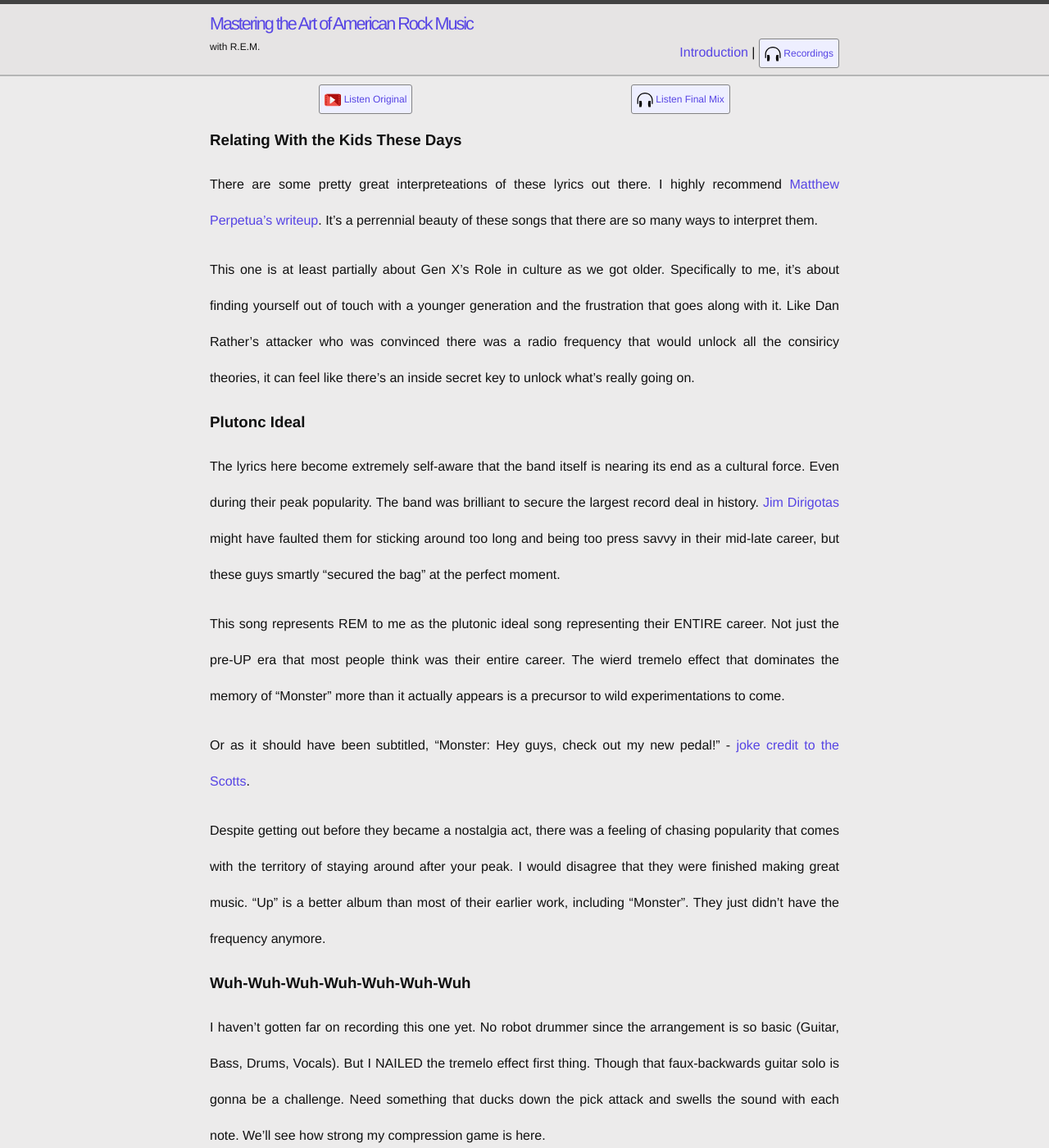
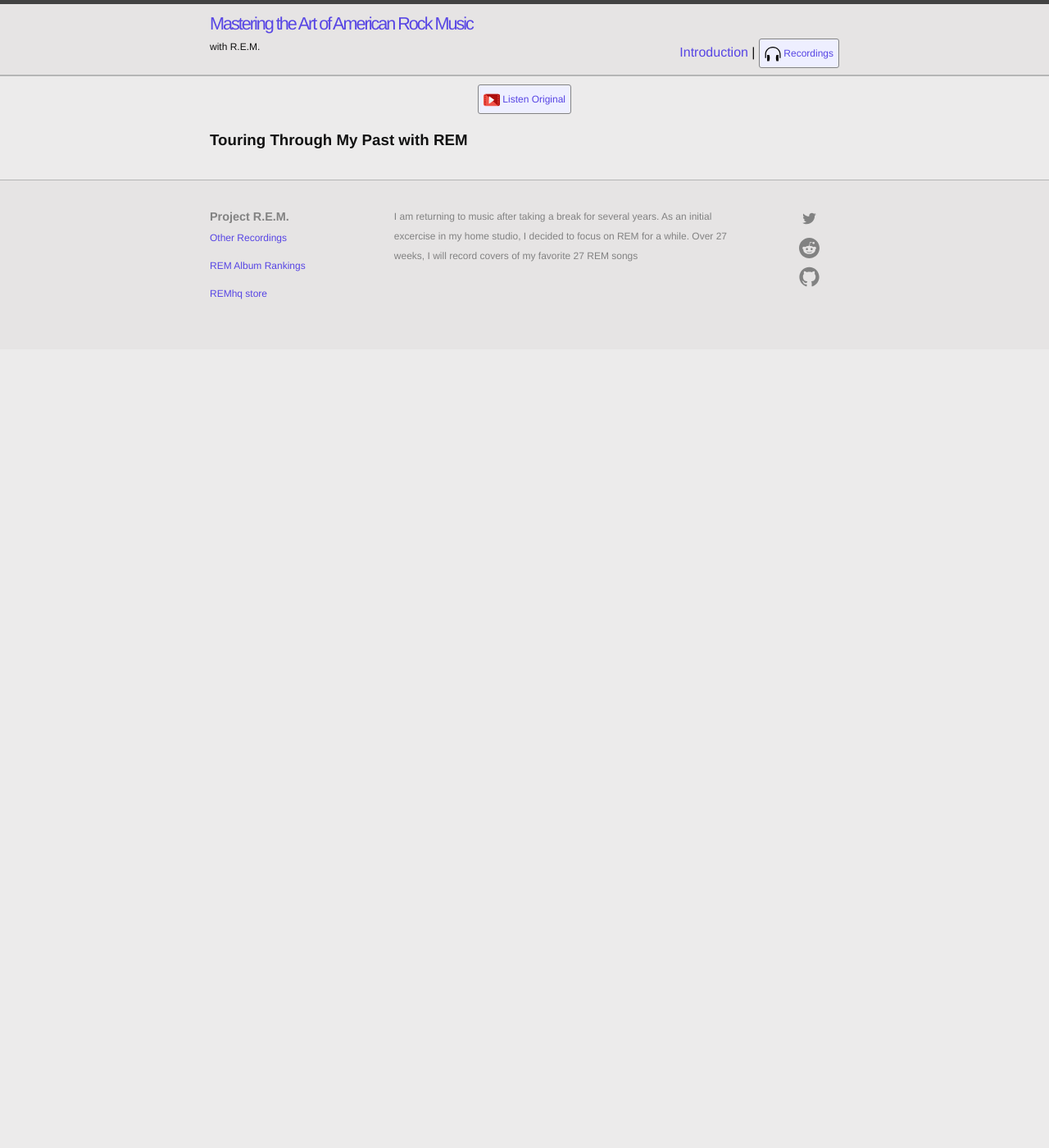
Before and after one commit to slatron/slatron.github.io, a Jekyll site: the page built from _posts/2021-03-30-frequency-1.md, in a window 1280 px wide and 1400 px high, scrolled down 203 px. Shown: the whole window at 82% size. Built offline with Jekyll 4.4.1, drawn with Linux system fonts in a browser that asks for light colours; after the commit the page ends 900 px from its top, so only the background shows below that; some of the changed text lies outside the part shown.

Commit message:
driver 8 chosen

```diff
--- a/_posts/2021-03-30-frequency-1.md
+++ b/_posts/2021-03-30-frequency-1.md
@@ -1,32 +1,16 @@
 ---
 layout: post
-title:  What's the Frequency Kenneth? I
-song: What's the Frequency Kenneth?
-album: Monster
-image: monster.jpg
-year: "1994"
-date: 2021-03-29t12:00:04
+title:  Driver 8 I
+song: Driver 8
+album: Fables of the Reconstruction
+image: fables.jpg
+year: "1985"
+date: 2021-04-10t12:00:04
 tags: rem-project
 category: music
-desc: Wuh-Wuh-Wuh-Wuh-Wuh-Wuh-Wuh-Wuh
-permalink: frequency-1.html
-video: https://www.youtube.com/watch?v=jWkMhCLkVOg
-final_mix: https://drive.google.com/file/d/1cZ0RDxEdf8dpr93axawJ0i0_k9d8qiZm/view?usp=sharing
+desc: next chapter
+permalink: driver8-1.html
+video: https://www.youtube.com/watch?v=wuFId1RYSZE
 ---
 
-### Relating With the Kids These Days
-There are some pretty great interpreteations of these lyrics out there. I highly recommend [Matthew Perpetua's writeup](https://popsongs.wordpress.com/2008/08/29/whats-the-frequency-kenneth/). It's a perrennial beauty of these songs that there are so many ways to interpret them.
-
-This one is at least partially about Gen X's Role in culture as we got older. Specifically to me, it's about finding yourself out of touch with a younger generation and the frustration that goes along with it. Like Dan Rather's attacker who was convinced there was a radio frequency that would unlock all the consiricy theories, it can feel like there's an inside secret key to unlock what's really going on.
-
-### Plutonc Ideal
-The lyrics here become extremely self-aware that the band itself is nearing its end as a cultural force. Even during their peak popularity. The band was brilliant to secure the largest record deal in history. [Jim Dirigotas](http://jimdero.com/OtherWritings/Other%20R.E.M..htm) might have faulted them for sticking around too long and being too press savvy in their mid-late career, but these guys smartly "secured the bag" at the perfect moment.
-
-This song represents REM to me as the plutonic ideal song representing their ENTIRE career. Not just the pre-UP era that most people think was their entire career. The wierd tremelo effect that dominates the memory of "Monster" more than it actually appears is a precursor to wild experimentations to come.
-
-Or as it should have been subtitled, "Monster: Hey guys, check out my new pedal!" - [joke credit to the Scotts](https://www.theatlantic.com/entertainment/archive/2018/03/why-a-podcast-about-rem-is-a-must-listen/554579/).
-
-Despite getting out before they became a nostalgia act, there was a feeling of chasing popularity that comes with the territory of staying around after your peak. I would disagree that they were finished making great music. "Up" is a better album than most of their earlier work, including "Monster". They just didn't have the frequency anymore.
-
-### Wuh-Wuh-Wuh-Wuh-Wuh-Wuh-Wuh
-I haven't gotten far on recording this one yet. No robot drummer since the arrangement is so basic (Guitar, Bass, Drums, Vocals). But I NAILED the tremelo effect first thing. Though that faux-backwards guitar solo is gonna be a challenge. Need something that ducks down the pick attack and swells the sound with each note. We'll see how strong my compression game is here.
+### Touring Through My Past with REM
--- a/songs.js
+++ b/songs.js
@@ -8,7 +8,6 @@
   "Exhuming McCarthy",
   "Begin the Begin",
   "These Days",
-  "Driver 8",
   "Don't Go Back To Rockville",
   "Harborcoat",
   "Pretty Persuasion",
```
Also changed, not shown: _posts/2021-02-06-begin-the-begin.md (+2 -1 lines), _posts/2021-04-10-intermission.md (+3 -0 lines).
